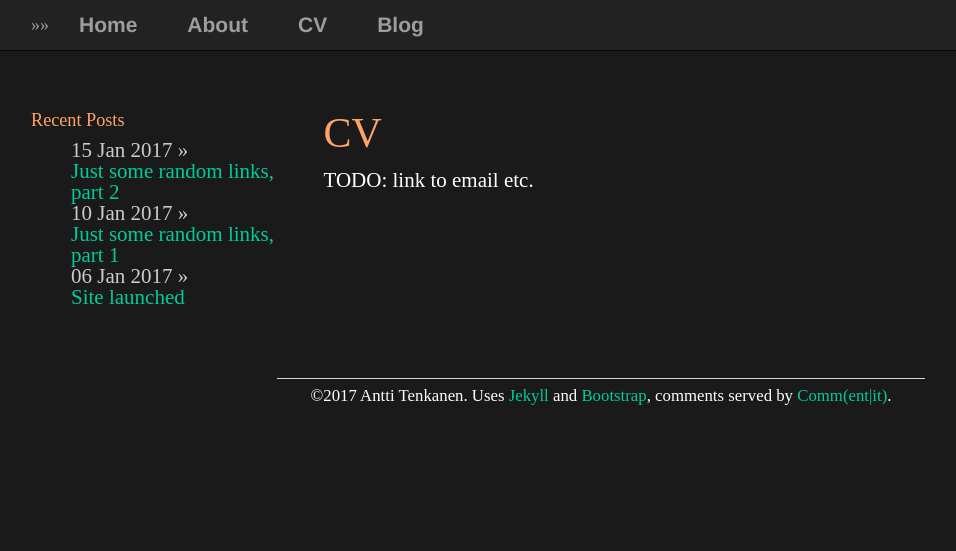
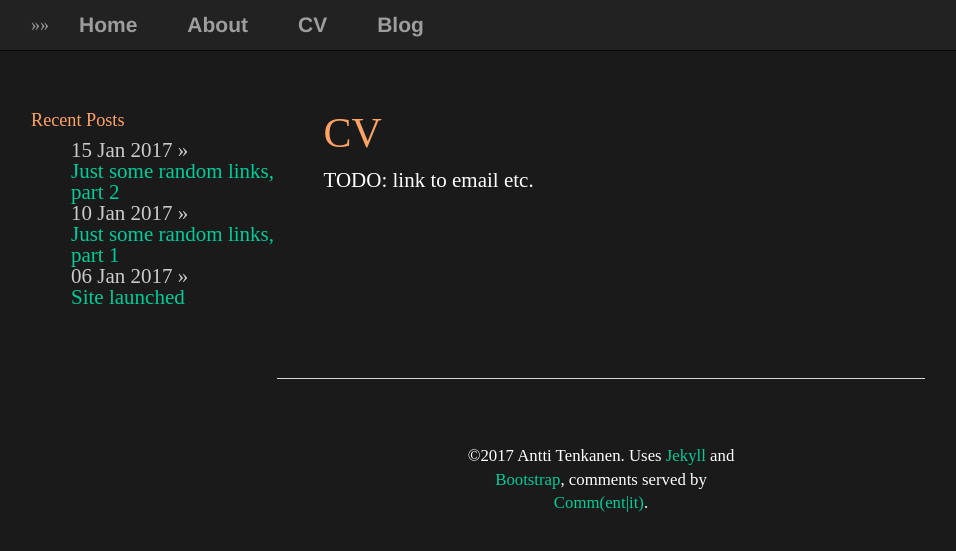
Before and after one commit to plantecophys/plantecophys, a Jekyll site: the page built from cv/index.html, in a window 1280 px wide. Shown: the top 551 px of the page, without its empty margins (39-995 px from the left). Built offline with Jekyll 4.4.1, drawn with Linux system fonts in a browser that asks for light colours.

Commit message:
Update main.css

```diff
--- a/css/main.css
+++ b/css/main.css
@@ -107,6 +107,9 @@ a:visited {
 /*TODO should maybe separate nav and footer */
 .copyright {
     color: #ffffff;
+    margin: auto;
+    width: 60%;
+    padding: 60px;
 }
 .copyright a {
     color: #00cc99;
```
